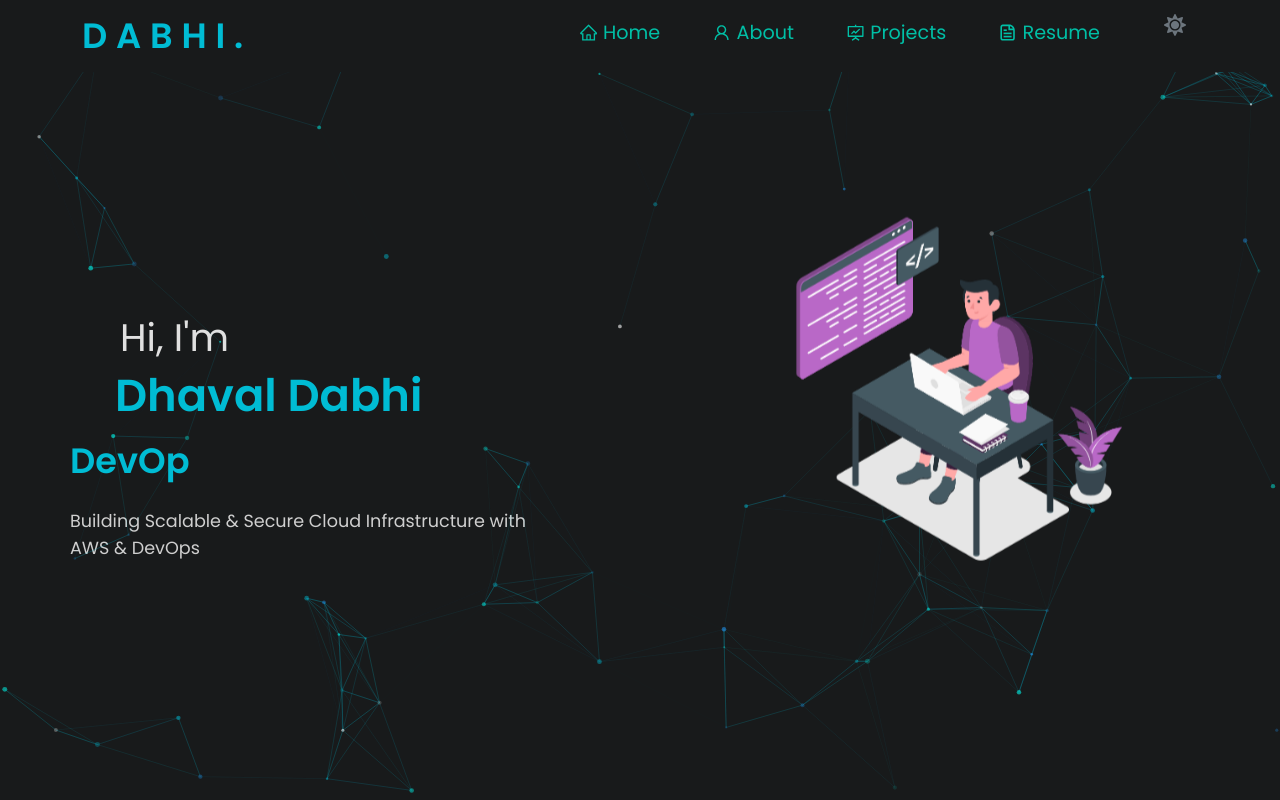
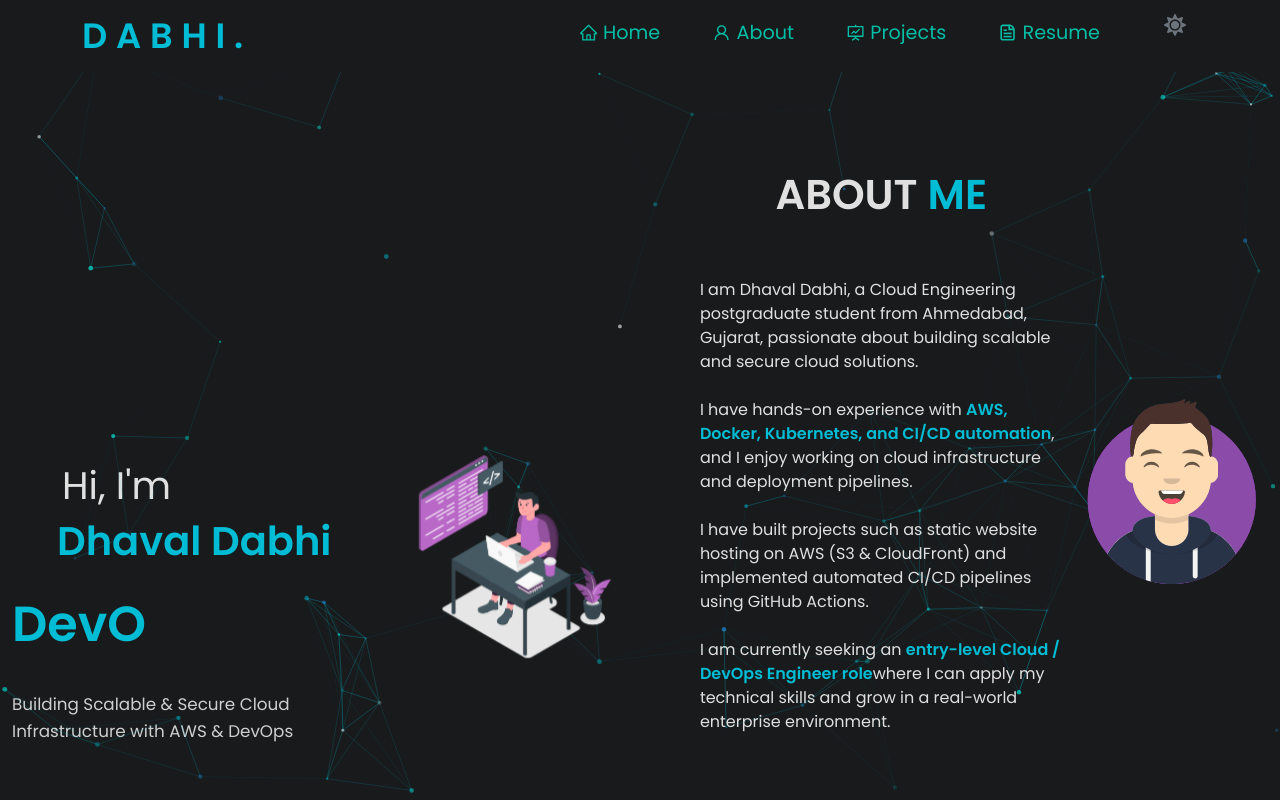
Before and after one commit to DabhiDhaval/Portfolio, a React (Create React App) app: page / in a window 1280 px wide. Shown: the top 800 px of the page. Built offline with nearby package versions, Linux system fonts and the light colour scheme.

Commit message:
update home page

```diff
--- a/src/App.css
+++ b/src/App.css
@@ -1,41 +1,16 @@
+/* ================= GLOBAL ================= */
+
 .App {
   text-align: center;
 }
 
-.App-logo {
-  height: 40vmin;
-  pointer-events: none;
+body {
+  background-color: #0f172a;
+  color: #ffffff;
 }
 
-@media (prefers-reduced-motion: no-preference) {
-  .App-logo {
-    animation: App-logo-spin infinite 20s linear;
-  }
-}
+/* ================= ABOUT SECTION ================= */
 
-.App-header {
-  background-color: #181a1b;
-  min-height: 100vh;
-  display: flex;
-  flex-direction: column;
-  align-items: center;
-  justify-content: center;
-  font-size: calc(10px + 2vmin);
-  color: #f5f5f5;
-}
-
-.App-link {
-  color: #00bcd4;
-}
-
-@keyframes App-logo-spin {
-  from {
-    transform: rotate(0deg);
-  }
-  to {
-    transform: rotate(360deg);
-  }
-}
 .about-heading {
   font-size: 2.4rem;
   font-weight: 700;
@@ -66,6 +41,10 @@
   font-size: 0.95rem;
 }
 
+.about-img {
+  max-width: 90%;
+}
+
 .section-title {
   text-align: center;
   font-size: 2rem;
@@ -73,110 +52,80 @@
   font-weight: 600;
 }
 
-.about-img {
-  max-width: 90%;
+/* ================= HERO SECTION ================= */
+
+.home-wrapper {
+  min-height: 100vh;
+  display: flex;
+  align-items: center;
 }
 
-/* ===== Resume Page Styling ===== */
-
-.resume-section {
-  min-height: 100vh;
+.home-section {
+  width: 100%;
   padding-top: 120px;
   padding-bottom: 80px;
-  background: radial-gradient(circle at top, #151530 0%, #0f0f1a 60%);
-  color: white;
+  position: relative;
 }
 
-.resume-title {
-  font-size: 2.8rem;
-  font-weight: 700;
-  letter-spacing: 1px;
+.home-content {
+  min-height: 80vh;
 }
 
-.resume-download-btn {
-  padding: 12px 30px;
+.heading {
+  font-size: 2.2rem;
   font-weight: 500;
-  border-radius: 30px;
-  transition: all 0.3s ease;
 }
 
-.resume-download-btn:hover {
-  transform: translateY(-3px);
+.heading-name {
+  font-size: 3rem;
+  font-weight: 700;
 }
 
-.resume-card {
-  background: linear-gradient(135deg, #1a1a2e, #1f1f3a);
-  padding: 40px;
-  border-radius: 20px;
-  border: 1px solid rgba(168, 85, 247, 0.4);
-  box-shadow: 0 20px 40px rgba(0, 0, 0, 0.5);
-  backdrop-filter: blur(10px);
-  text-align: center;
+.main-name {
+  color: #00e5ff;
 }
 
-.resume-card h3,
-.resume-card h4 {
-  margin-bottom: 15px;
+/* ===== Typing Animation ===== */
+
+.type-container {
+  margin-top: 15px;
+  min-height: 75px;
+  width: 100%;
+  font-size: 1.4rem;
   font-weight: 600;
-}
-
-.resume-card p {
-  color: #cfcfcf;
+  color: #00e5ff;
   line-height: 1.6;
 }
 
-.skill-tags {
-  display: flex;
-  flex-wrap: wrap;
-  justify-content: center;
-  gap: 12px;
-  margin-top: 20px;
+.type-container span {
+  display: inline-block;
+  word-break: break-word;
 }
 
-.skill-tags span {
-  background: transparent;
-  padding: 8px 18px;
-  border-radius: 30px;
-  font-size: 0.85rem;
-  border: 1px solid #a855f7;
-  transition: all 0.3s ease;
+/* ===== Tagline ===== */
+
+.hero-tagline {
+  margin-top: 25px;
+  font-size: 1.05rem;
+  color: #cfcfcf;
+  max-width: 500px;
+  line-height: 1.6;
 }
 
-.skill-tags span:hover {
-  background: #a855f7;
-  transform: translateY(-3px);
-  color: white;
-}
-.resume-download-btn {
-  cursor: pointer;
-  z-index: 9999;
-  position: relative;
-}
-.about-skill-card {
-  background: rgba(45, 20, 80, 0.7);
-  border-radius: 15px;
-  padding: 20px;
-  margin-top: 25px;
-  color: #fff;
-  border: 1px solid rgba(170, 85, 255, 0.4);
-  backdrop-filter: blur(10px);
+/* ===== Hero Image ===== */
+
+.hero-img {
+  max-height: 420px;
+  animation: float 4s ease-in-out infinite;
 }
 
-.about-skill-card p {
-  margin-bottom: 10px;
-  font-size: 15px;
-}
-.main-name {
-  color: #0dcaf0;
-  font-weight: 700;
-  font-size: 2.8rem;
+@keyframes float {
+  0% { transform: translateY(0px); }
+  50% { transform: translateY(-15px); }
+  100% { transform: translateY(0px); }
 }
 
-.hero-tagline {
-  font-size: 1rem;
-  color: #cfcfcf;
-  max-width: 500px;
-}
+/* ================= BUTTONS ================= */
 
 .btn-primary-custom {
   background: #0dcaf0;
@@ -208,62 +157,96 @@
   transform: translateY(-3px);
 }
 
-.hero-img {
-  animation: float 4s ease-in-out infinite;
+/* ================= RESUME SECTION ================= */
+
+.resume-section {
+  min-height: 100vh;
+  padding-top: 120px;
+  padding-bottom: 80px;
+  background: radial-gradient(circle at top, #151530 0%, #0f0f1a 60%);
+  color: white;
 }
 
-@keyframes float {
-  0% { transform: translateY(0px); }
-  50% { transform: translateY(-15px); }
-  100% { transform: translateY(0px); }
-}
-.home-wrapper {
-  min-height: 100vh;
-  display: flex;
-  flex-direction: column;
-  justify-content: center;
+.resume-title {
+  font-size: 2.8rem;
+  font-weight: 700;
+  letter-spacing: 1px;
 }
 
-.home-section {
+.resume-download-btn {
+  padding: 12px 30px;
+  font-weight: 500;
+  border-radius: 30px;
+  transition: all 0.3s ease;
+  cursor: pointer;
   position: relative;
-  padding-top: 120px;
-  padding-bottom: 80px;
+  z-index: 2;
 }
 
-.home-content {
-  min-height: 80vh;
+.resume-download-btn:hover {
+  transform: translateY(-3px);
 }
 
-.heading {
-  font-size: 2.2rem;
-  font-weight: 500;
+.resume-card {
+  background: linear-gradient(135deg, #1a1a2e, #1f1f3a);
+  padding: 40px;
+  border-radius: 20px;
+  border: 1px solid rgba(168, 85, 247, 0.4);
+  box-shadow: 0 20px 40px rgba(0, 0, 0, 0.5);
+  backdrop-filter: blur(10px);
+  text-align: center;
 }
 
-.heading-name {
-  font-size: 3rem;
-  font-weight: 700;
+.resume-card p {
+  color: #cfcfcf;
+  line-height: 1.6;
 }
 
-.main-name {
-  color: #00e5ff;
+.skill-tags {
+  display: flex;
+  flex-wrap: wrap;
+  justify-content: center;
+  gap: 12px;
+  margin-top: 20px;
 }
 
-.hero-tagline {
-  margin-top: 20px;
-  font-size: 1.1rem;
-  color: #cfcfcf;
+.skill-tags span {
+  background: transparent;
+  padding: 8px 18px;
+  border-radius: 30px;
+  font-size: 0.85rem;
+  border: 1px solid #a855f7;
+  transition: all 0.3s ease;
 }
 
-.hero-img {
-  max-height: 420px;
+.skill-tags span:hover {
+  background: #a855f7;
+  transform: translateY(-3px);
+  color: white;
 }
 
+/* ================= MOBILE RESPONSIVE ================= */
+
 @media (max-width: 768px) {
+
   .heading-name {
     font-size: 2.2rem;
   }
 
+  .type-container {
+    font-size: 1.2rem;
+    min-height: 95px;
+    text-align: center;
+  }
+
+  .hero-tagline {
+    font-size: 1rem;
+    padding: 0 15px;
+    text-align: center;
+  }
+
   .hero-img {
-    max-height: 320px;
+    max-height: 300px;
+    margin-top: 30px;
   }
 }
--- a/src/components/Home/Home.js
+++ b/src/components/Home/Home.js
@@ -33,9 +33,9 @@
                 animate={{ opacity: 1, y: 0 }}
                 transition={{ duration: 1 }}
               >
-                <strong className="main-name">
+                <span className="main-name">
                   Dhaval Dabhi
-                </strong>
+                </span>
               </motion.h1>
 
               <div className="type-container">
@@ -48,7 +48,7 @@
 
             </Col>
 
-            {/* RIGHT SIDE */}
+            {/* RIGHT SIDE IMAGE */}
             <Col md={5} className="text-center mt-4 mt-md-0">
               <motion.img
                 src={homeLogo}
```
